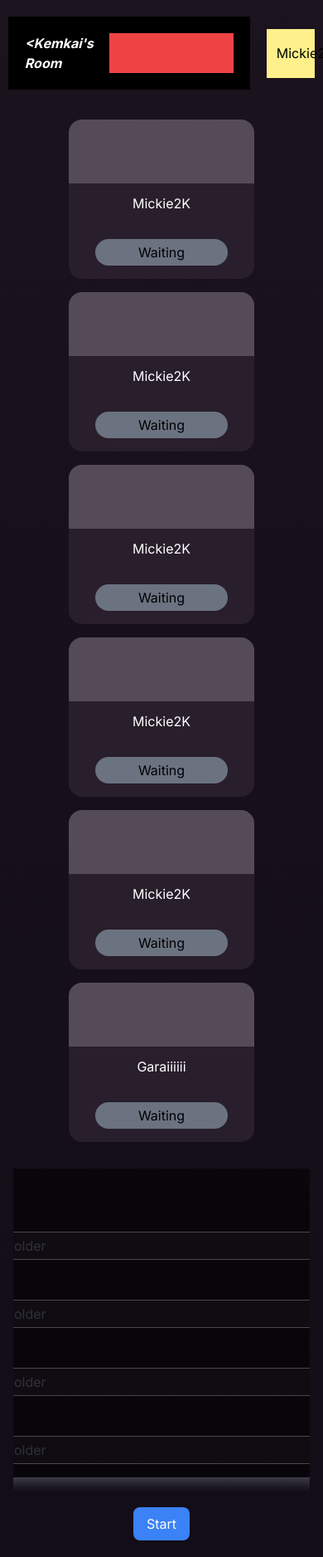
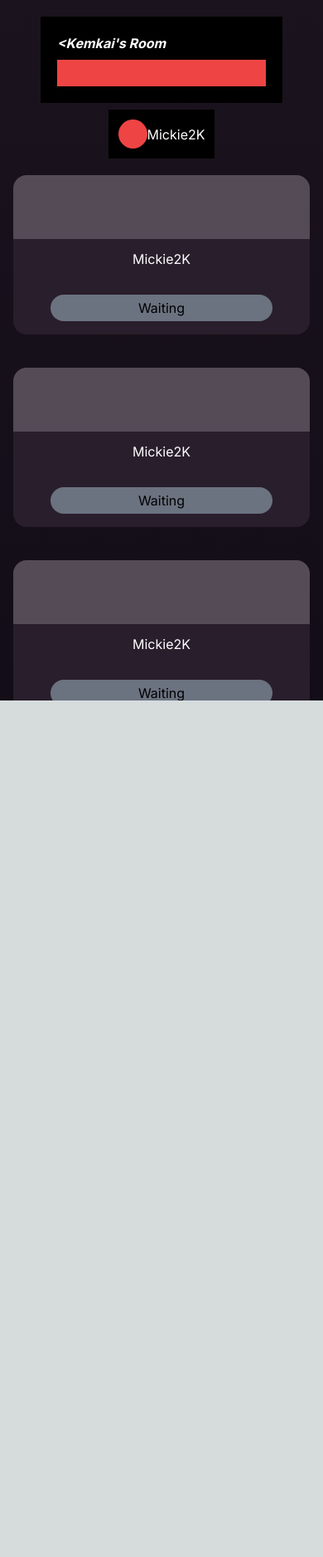
Before and after one commit to SkylabMak/LOOTERZ, a Next.js app: page /lobby in a window 390 px wide. Shown: the whole page at 83% size. After the commit the page ends 844 px from the top, so only its background shows below. Built offline with nearby package versions, Linux system fonts and the light colour scheme.

Commit message:
add responsive to lobby page

```diff
--- a/src/app/lobby/page.tsx
+++ b/src/app/lobby/page.tsx
@@ -1,30 +1,26 @@
 "use client";
+
+import React from "react";
 import OwnerRoomLabel from "@/components/lobby/ownerRoomLabel";
 import MyUser from "@/components/lobby/myUser";
-import React from "react";
 import EachPlayer from "@/components/lobby/eachPlayer";
-import Setting from "@/components/lobby/setting";
+import EachSetting from "@/components/lobby/eachSetting";
 
 interface ILobbyProps {}
 
 const Lobby: React.FunctionComponent<ILobbyProps> = (props) => {
-
-
   return (
-    <div className="font-[35px]">
-    {/* <div className="bg-slate-700 min-h-screen min-w-screen overflow-hidden"> */}
-    {/* <div className="bg-gradient-to-br from-[#B456BC] to-[#852E8C] min-h-screen min-w-screen overflow-hidden"> */}
-    <div className="bg-gradient-to-b from-[#1B131D] to-[#120D17] min-h-screen min-w-screen overflow-hidden">
+    <div className="h-screen min-w-screen overflow-y-auto bg-gradient-to-b from-[#1B131D] to-[#120D17]">
       <div className="top-container">
-        <div className="flex flex-row md:flex-row justify-around items-center my-5">
-          <OwnerRoomLabel ownerName={"Kemkai"} />
-          <MyUser myName={"Mickie2K"} />
+        <div className="flex flex-col justify-around items-center my-5 sm:flex-row sm:space-y-0 space-y-2">
+          <OwnerRoomLabel ownerName="Kemkai" />
+          <MyUser myName="Mickie2K" />
         </div>
       </div>
 
-      <div className="mid-container h-auto md:h-[33rem] mx-4 md:mx-14 overflow-hidden ">
-        <div className="flex flex-col lg:flex-row justify-around items-center">
-          <div className="m-4 md:m-10 grid grid-cols-1 sm:grid-cols-2 md:grid-cols-3 gap-4 md:gap-">
+      <div className="mid-container mx-4 md:mx-14">
+        <div className="flex flex-col justify-around sm:flex-col sm:items-center lg:flex-row lg:items-start xl:items-center ">
+          <div className=" gap-10 grid grid-cols-1 sm:grid-cols-2 xl:grid-cols-3">
             <EachPlayer name="Mickie2K" />
             <EachPlayer name="Mickie2K" />
             <EachPlayer name="Mickie2K" />
@@ -32,23 +28,36 @@ const Lobby: React.FunctionComponent<ILobbyProps> = (props) => {
             <EachPlayer name="Mickie2K" />
             <EachPlayer name="Garaiiiiii" />
           </div>
-          <div className="m-4 md:m-10">
-            <Setting />
+
+          <div className=" lg:text-lg mt-11 lg:mt-0">
+            <div className="bg-[#150E18] rounded-xl p-4 shadow-lg shadow-gray-500 h-auto w-full">
+              <p className="text-center">Settings</p>
+              <div className="space-y-3">
+                <EachSetting settingName="Room Name" inputType="text" />
+                <EachSetting settingName="Max Players" inputType="number" />
+                <EachSetting settingName="Time/Turns" inputType="number" />
+                <EachSetting settingName="Password" inputType="password" />
+              </div>
+
+              <div className="two-button flex flex-row justify-between items-center mt-4">
+                <button className="w-[40%] bg-blue-500 text-white rounded-full hover:bg-blue-700 transition p-1">
+                  Cancel
+                </button>
+                <button className="w-[40%] bg-blue-500 text-white rounded-full hover:bg-blue-700 transition p-1">
+                  Confirm
+                </button>
+              </div>
+            </div>
           </div>
         </div>
       </div>
 
-      <div className="start-container text-center my-5">
+      <div className="text-center my-5">
         <button className="px-4 py-2 bg-blue-500 text-white rounded-lg hover:bg-blue-700 transition">
-          Start
+          Start Game
         </button>
       </div>
     </div>
-
-
-
-  </div>
-
   );
 };
 
--- a/src/components/lobby/eachPlayer.tsx
+++ b/src/components/lobby/eachPlayer.tsx
@@ -1,52 +1,27 @@
+
+
 import * as React from "react";
 
 interface IEachPlayerProps {
-    name : string;
+  name: string;
 }
 
 const EachPlayer: React.FunctionComponent<IEachPlayerProps> = (props) => {
-
-    const { name } = props;
+  const { name } = props;
 
   return (
-    <div className="block rounded-2xl bg-[#291E2C] w-56 h-48">
+    <div className="rounded-2xl bg-[#291E2C] w-full sm:w-56 h-48 ">
       <div className="w-full h-2/5 bg-white rounded-2xl rounded-b-none bg-opacity-20">
         {/* <img className="bg-auto" src="https://placehold.co/200" alt="" /> */}
       </div>
       <div className="flex flex-col justify-between items-center h-3/5 w-full p-3">
         <p className="text-white">{name}</p>
-
-        <div className="w-4/5 bg-gray-500 text-center rounded-2xl mb-1 p-1 cursor-pointer hover:bg-gray-700 transition ">Waiting</div>
+        <div className="w-4/5 bg-gray-500 text-center rounded-2xl mb-1 p-1 cursor-pointer hover:bg-gray-700 transition">
+          Waiting
+        </div>
       </div>
     </div>
   );
 };
 
 export default EachPlayer;
-
-
-// import * as React from "react";
-
-// interface IEachPlayerProps {
-//   name: string;
-// }
-
-// const EachPlayer: React.FunctionComponent<IEachPlayerProps> = (props) => {
-//   const { name } = props;
-
-//   return (
-//     <div className="block rounded-2xl bg-[#291E2C] w-32 h-28 sm:w-36 sm:h-32 md:w-40 md:h-36 lg:w-48 lg:h-40">
-//       <div className="w-full h-2/5 bg-gray-400 rounded-2xl rounded-b-none">
-//         {/* <img className="bg-auto" src="https://placehold.co/200" alt="" /> */}
-//       </div>
-//       <div className="flex flex-col justify-between items-center h-3/5 w-full p-2 sm:p-3">
-//         <p className="text-white text-xs sm:text-sm md:text-base">{name}</p>
-//         <div className="w-4/5 bg-gray-500 text-center rounded-2xl text-xs sm:text-sm md:text-base">
-//           Waiting
-//         </div>
-//       </div>
-//     </div>
-//   );
-// };
-
-// export default EachPlayer;
--- a/src/components/lobby/eachSetting.tsx
+++ b/src/components/lobby/eachSetting.tsx
@@ -1,3 +1,5 @@
+
+
 import * as React from "react";
 
 interface IEachSettingProps {
@@ -9,9 +11,12 @@ const EachSetting: React.FunctionComponent<IEachSettingProps> = (props) => {
   const { settingName, inputType } = props;
   return (
     <>
-
       <p className="font-bold">{settingName}</p>
-      <input className="rounded-md p-1 border-white border-solid border-[1px] bg-[#18181B] opacity-50 itali w-full " type={inputType} placeholder="Placeholder"/>
+      <input
+        className="rounded-md p-2 border-white border-solid border-[1px] bg-[#18181B] opacity-50 w-full"
+        type={inputType}
+        placeholder="Placeholder"
+      />
     </>
   );
 };
--- a/src/components/lobby/myUser.tsx
+++ b/src/components/lobby/myUser.tsx
@@ -1,22 +1,18 @@
+
+
 import * as React from 'react';
 
 interface IMyUserProps {
-    myName : string;
+  myName: string;
 }
 
 const MyUser: React.FunctionComponent<IMyUserProps> = (props) => {
-    const {myName } = props;
+  const { myName } = props;
   return (
-    <>
-        {/* <div className=' bg-yellow-200 h-10 w-40 text-black flex justify-around items-center p-5'> */}
-        <div className=' bg-yellow-200 h-50 w-[15%] text-black flex justify-around items-center p-3'>
-            {/* <div> */}
-            <div className='rounded-full bg-red-500 w-[35px] h-[35px]'></div>
-            {myName}
-            {/* </div> */}
-        </div>
-    </>
-
+    <div className="bg-black h-50 w-auto md:w-1/5 lg:w-[15%] text-white flex justify-around items-center p-3">
+      <div className="rounded-full bg-red-500 w-[35px] h-[35px]"></div>
+      {myName}
+    </div>
   );
 };
 
--- a/src/components/lobby/ownerRoomLabel.tsx
+++ b/src/components/lobby/ownerRoomLabel.tsx
@@ -1,24 +1,71 @@
+// import * as React from "react";
+
+// interface IOwnerRoomLabelProps {
+//   ownerName: string;
+// }
+
+// const OwnerRoomLabel: React.FunctionComponent<IOwnerRoomLabelProps> = (
+//   props
+// ) => {
+//   const { ownerName } = props;
+
+//   return (
+//     <>
+
+//       <div className=" w-3/4 h-50 p-5 bg-black text-white flex justify-between font-bold italic">
+//         <div>&lt;{ownerName}'s Room</div>
+//         <div className="bg-red-500 w-48"></div>
+//       </div>
+
+
+//     </>
+//   );
+// };
+
+// export default OwnerRoomLabel;
+
+
+// import * as React from "react";
+
+// interface IOwnerRoomLabelProps {
+//   ownerName: string;
+// }
+
+// const OwnerRoomLabel: React.FunctionComponent<IOwnerRoomLabelProps> = (
+//   props
+// ) => {
+//   const { ownerName } = props;
+
+//   return (
+//     <>
+
+//       <div className="h-50 p-5 bg-black text-white flex justify-between font-bold italic w-1 sm:w-3/5 md:w-3/5 lg:w-3/4 xl:w-3/4">
+//         <div>&lt;{ownerName}'s Room</div>
+//         <div className="bg-red-500 sm:w-48"></div>
+//       </div>
+
+
+//     </>
+//   );
+// };
+
+// export default OwnerRoomLabel;
+
+
 import * as React from "react";
 
 interface IOwnerRoomLabelProps {
   ownerName: string;
 }
 
-const OwnerRoomLabel: React.FunctionComponent<IOwnerRoomLabelProps> = (
-  props
-) => {
+const OwnerRoomLabel: React.FunctionComponent<IOwnerRoomLabelProps> = (props) => {
   const { ownerName } = props;
 
   return (
-    <>
-      {/* <div className="room-owner"> */}
-
-      <div className="w-3/4 h-50 p-5 bg-black text-white flex justify-between font-bold italic">
-        <div>&lt;{ownerName}'s Room</div>
-        <div className="bg-red-500 w-48"></div>
-      </div>
-      {/* </div> */}
-    </>
+    <div className="p-5 bg-black text-white flex flex-col sm:flex-row justify-between font-bold italic w-3/4 sm:w-3/5 md:w-3/5 lg:w-3/4 xl:w-3/4">
+      <div>&lt;{ownerName}'s Room</div>
+      <div className="bg-red-500 h-8 sm:h-auto sm:w-48 mt-2 sm:mt-0"></div>
+    </div>
   );
 };
 
```
